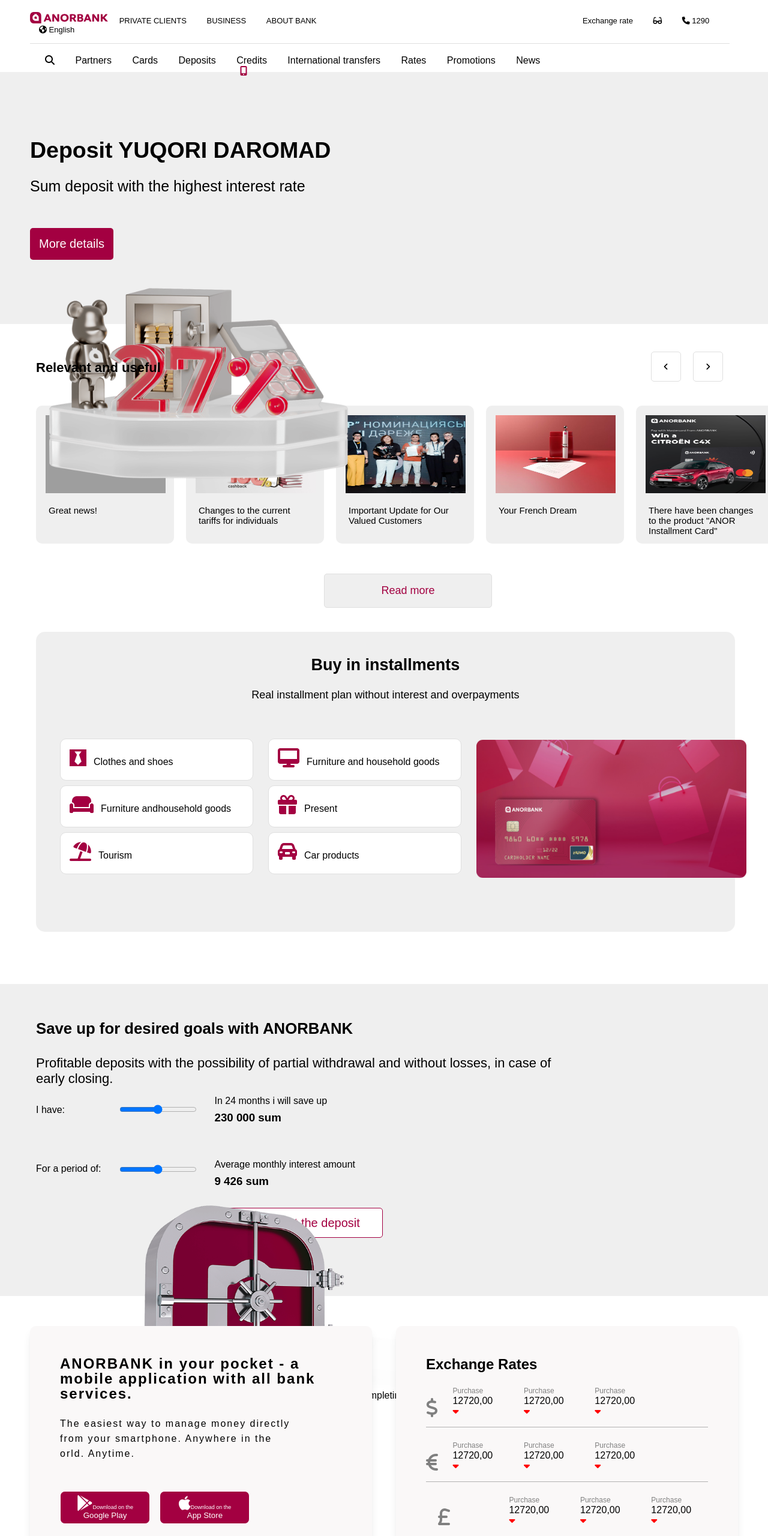
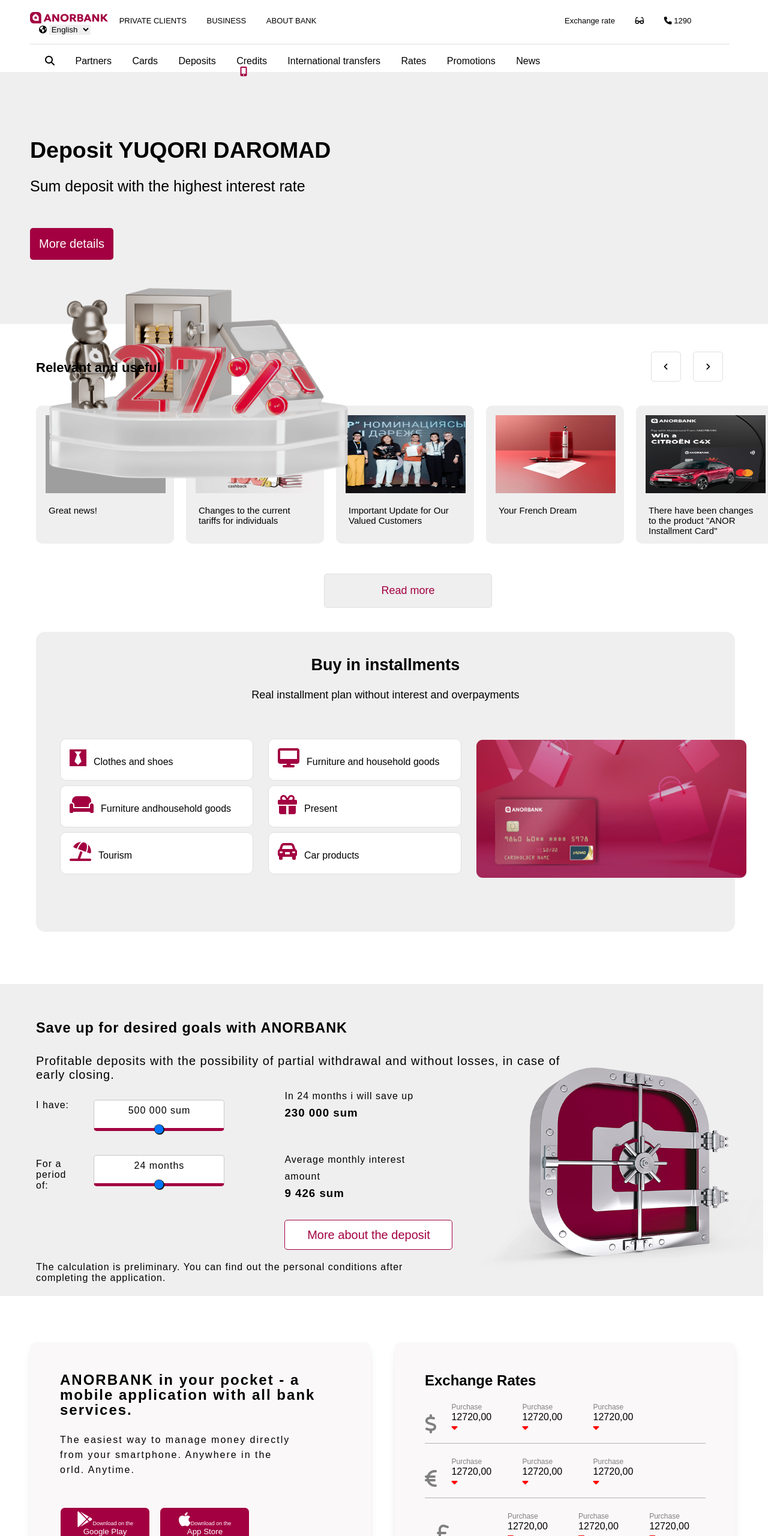
Before and after one commit to MamatovaElnoza/anorbank, a plain HTML site: page Anor Bank/index.html in a window 1280 px wide. Shown: the top 2560 px of the page at 60% size. Drawn offline with Linux system fonts and the light colour scheme; grey boxes are pictures that could not be loaded.

Commit message:
improved

```diff
--- a/Anor Bank/css/style.css
+++ b/Anor Bank/css/style.css
@@ -46,7 +46,12 @@ a {
 }
 
 .header-right-top {
-    margin-left: 410px;
+    margin-left: 380px;
+}
+
+#languages {
+    border: none;
+    cursor: pointer;
 }
 
 .line-for-header {
@@ -204,8 +209,14 @@ a {
     border-radius: 10px;
     margin-top: 8px;
     margin-right: 25px;
+    cursor: pointer;
     font-size: 16px;
     border: rgb(223, 223, 223) solid 1px;
+}
+
+.icon:hover {
+    border: #A30041 solid 1px;
+    box-shadow: 4px 4px 4px gray;
 }
 
 .icon i {
@@ -221,14 +232,15 @@ a {
 
 /*Desired Goals Section*/
 #big-section {
-    width: 91%;
+    width: 90%;
     height: 400px;
     padding: 60px;
+    letter-spacing: 1px;
     background-color: #efefef;
 }
 
 .box-info {
-    font-size: 22px;
+    font-size: 20px;
 }
 
 .box-info p {
@@ -240,15 +252,52 @@ a {
     width: 50%;
 }
 
+.image {
+    width: 40%;
+    float: right;
+}
+
 .image img {
     width: 550px;
     height: 500px;
     margin-top: -150px;
-    margin-left: 50px;
 }
 
-.text2,
+.ranges {
+    margin-left: 1rem;
+}
+
+.sum,
 .months {
+    width: 200px;
+    height: 30px;
+    padding: 8px;
+    text-align: center;
+    border-radius: 5px;
+    background-color: #fff;
+    border: rgb(199, 199, 199) 1px solid;
+    color: black;
+    border-bottom: #A30041 5px solid;
+}
+
+input[type=range]::-webkit-slider-thumb {
+    -webkit-appearance: none;
+    border: 1px solid #000000;
+    height: 50px;
+    width: 50px;
+    border-radius: 50%;
+    background: #ffffff;
+    cursor: pointer;
+    margin-bottom: -20px;
+    box-shadow: 1px 1px 1px #000000, 0px 0px 1px #0d0d0d;
+}
+
+
+.months {
+    margin-top: 40px;
+}
+
+.text2 {
     padding: 80px 30px 0 0;
 }
 
@@ -259,6 +308,7 @@ a {
 .text {
     line-height: 28px;
     margin-top: -20px;
+    margin-left: 100px;
 }
 
 .deposit {
@@ -279,20 +329,21 @@ a {
 }
 
 .paragraph {
-    margin-top: -100px;
+    margin-top: 300px;
 }
 
 
 /*New Section about Exchange Rates*/
 #exchange-rates {
     width: 100%;
-    height: 800px;
+    height: 1200px;
 }
 
 .contain {
-    height: 700px;
+    height: 800px;
     padding: 30px;
     display: flex;
+    width: 95%;
 }
 
 .section-left {
@@ -425,10 +476,13 @@ a {
     padding: 8px;
     border-bottom: 1px solid rgb(178, 178, 178);
 }
+
 .footer-top-left {
     width: 50%;
     float: left;
+    margin-left: 30px;
 }
+
 .footer-top-right {
     width: 55%;
 }
@@ -437,6 +491,7 @@ a {
     display: inline-block;
     padding: 15px;
 }
+
 .socials {
     width: 93%;
     background-color: #ddd;
@@ -444,10 +499,12 @@ a {
     padding: 8px;
     border-radius: 10px;
 }
+
 .socials ul li {
     display: inline-block;
     padding: 10px;
 }
+
 .socials i {
     color: grey;
     background-color: transparent;
@@ -463,7 +520,11 @@ a {
     display: flex;
     border-bottom: 1px solid rgb(178, 178, 178);
 }
-.footer-middle1, .footer-middle2, .footer-middle3, .footer-middle4 {
+
+.footer-middle1,
+.footer-middle2,
+.footer-middle3,
+.footer-middle4 {
     width: 25%;
     line-height: 35px;
     padding: 30px;
@@ -477,6 +538,7 @@ a {
     height: 50px;
     border: 1px solid #A30041;
 }
+
 .TAS-IX {
     background-color: #A30041;
     font-weight: 600;
@@ -490,6 +552,7 @@ a {
     margin: auto;
     transform: rotate(180deg);
 }
+
 .cout-user-text {
     font-size: 1rem;
     padding: 5px;
@@ -499,7 +562,10 @@ a {
 .footer-bottom {
     display: flex;
 }
-.footer-bottom-left, .footer-bottom-middle, .footer-bottom-right {
+
+.footer-bottom-left,
+.footer-bottom-middle,
+.footer-bottom-right {
     padding-left: 80px;
     margin-top: 25px;
 }
--- a/Anor Bank/index.html
+++ b/Anor Bank/index.html
@@ -22,7 +22,14 @@
                 <li class="header-right-top">Exchange rate</li>
                 <li><i class="fa-solid fa-glasses"></i></li>
                 <li><i class="fa-solid fa-phone"></i> 1290</li>
-                <li><i class="fa-solid fa-earth-americas"></i> English</li>
+                <li>
+                    <i class="fa-solid fa-earth-americas"></i>
+                    <select id="languages">
+                        <option value="volvo">English</option>
+                        <option value="saab">Uzbek</option>
+                        <option value="opel">Russian</option>
+                    </select>
+                </li>
             </ul>
         </div>
 
@@ -133,9 +140,11 @@
                 </div>
                 <div class="ranges">
                     <div class="sum">
+                        <label for="text">500 000 sum</label>
                         <input type="range" name="amount-of-money" id="amount-of-money">
                     </div>
                     <div class="months">
+                        <label for="text">24 months</label>
                         <input type="range" name="amount-of-money" id="amount-of-money">
                     </div>
                 </div>
@@ -300,26 +309,26 @@
                             <a href="#"><i class="fa-brands fa-facebook"></i></a>
                         </li>
                         <li>
-                            <a href="#"><i class="fa-brands fa-facebook"></i></a>
+                            <a href="#"><i class="fa-brands fa-telegram"></i></a>
                         </li>
                         <li>
-                            <a href="#"><i class="fa-brands fa-facebook"></i></a>
+                            <a href="#"><i class="fa-brands fa-instagram"></i></a>
                         </li>
                         <li>
-                            <a href="#"><i class="fa-brands fa-facebook"></i></a>
+                            <a href="#"><i class="fa-brands fa-youtube"></i></a>
                         </li>
                         <li>
-                            <a href="#"><i class="fa-brands fa-facebook"></i></a>
+                            <a href="#"><i class="fa-brands fa-tiktok"></i></a>
                         </li>
                         <span class="socials-title">Anor Rassrochka</span>
                         <li>
                             <a href="#"><i class="fa-brands fa-facebook"></i></a>
                         </li>
                         <li>
-                            <a href="#"><i class="fa-brands fa-facebook"></i></a>
+                            <a href="#"><i class="fa-brands fa-telegram"></i></a>
                         </li>
                         <li>
-                            <a href="#"><i class="fa-brands fa-facebook"></i></a>
+                            <a href="#"><i class="fa-brands fa-instagram"></i></a>
                         </li>
                     </ul>
                 </div>
@@ -398,7 +407,7 @@
                 </p>
             </div>
         </div>
-<div></div>
+
         </div>
     </footer>
 </body>
```
Lines whose indentation alone changed are shown as unchanged.
